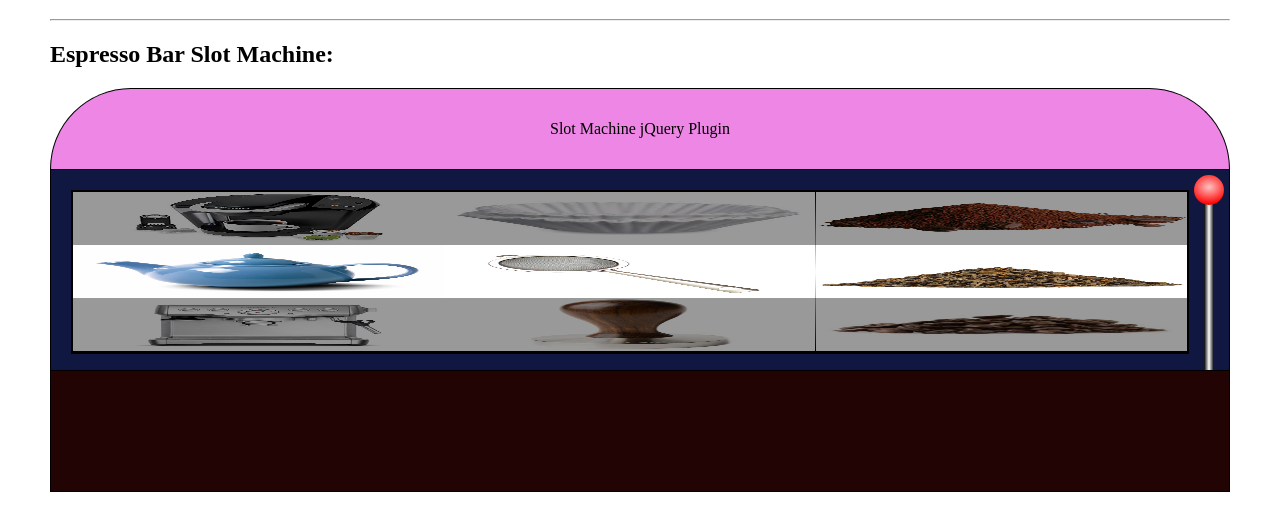
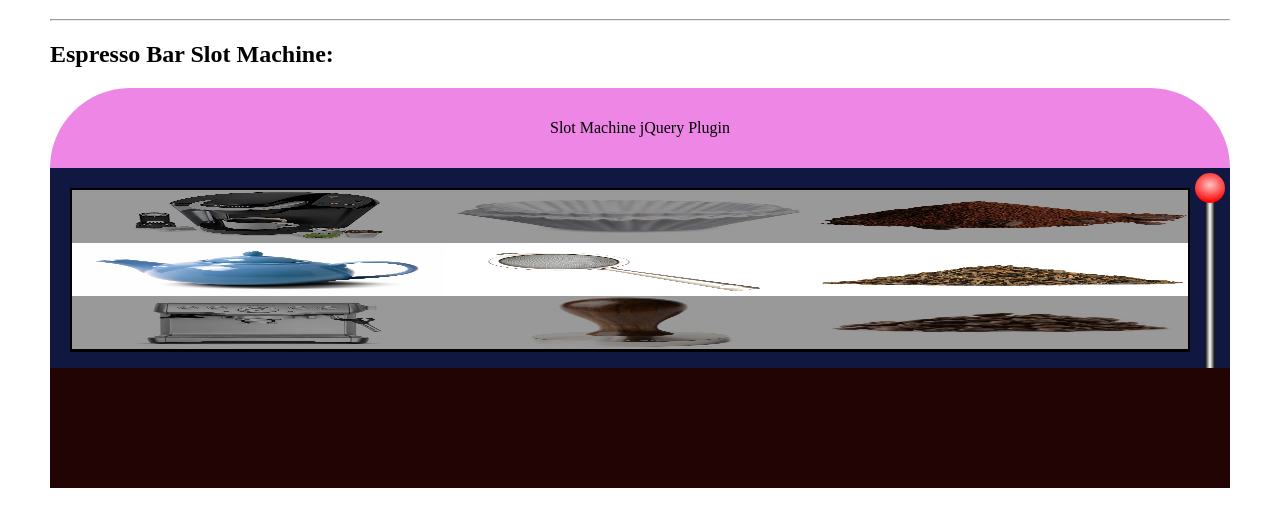
Before and after one commit to VictorChen/slot-machine, a website: page demo.html in a window 1280 px wide. Shown: the part 111-642 px from the top of the page. Drawn offline with nearby package versions, Linux system fonts and the light colour scheme.

Commit message:
fix(styles): remove border so it won't mess up the height

```diff
--- a/src/slot.machine.scss
+++ b/src/slot.machine.scss
@@ -21,8 +21,6 @@ $margin: 20px;
 }
 
 .slot-machine .slot-header {
-  border: 1px solid #000;
-  border-bottom: 0;
   border-top-left-radius: 200px;
   border-top-right-radius: 200px;
   height: 20%;
@@ -40,7 +38,6 @@ $margin: 20px;
 
 .slot-machine .slot-main {
   height: 50%;
-  border: 1px solid black;
   background-color: #101842;
   position: relative;
   overflow: hidden;
@@ -89,7 +86,5 @@ $margin: 20px;
 
 .slot-machine .slot-footer {
   height: 30%;
-  border: 1px solid black;
-  border-top: 0;
   background-color: #220404;
 }
```
Also changed, not shown: dist/slot.machine.css, dist/slot.machine.min.css.
